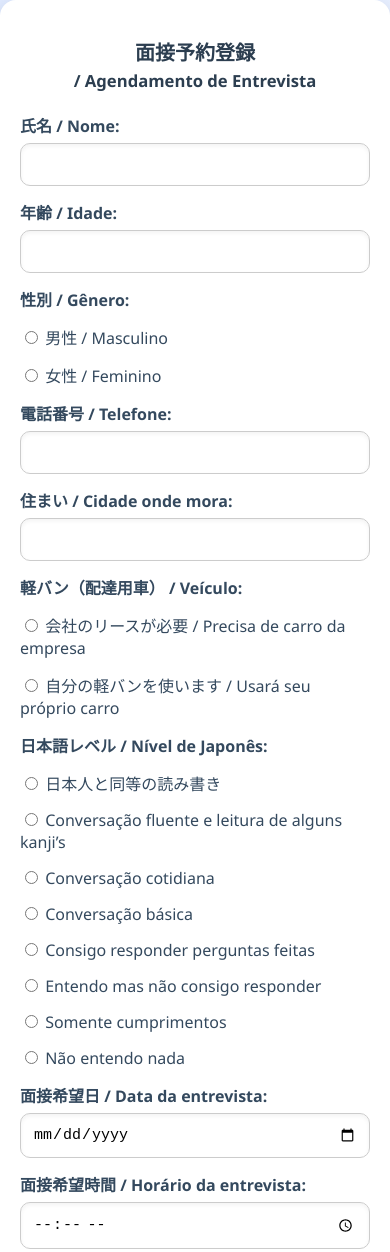
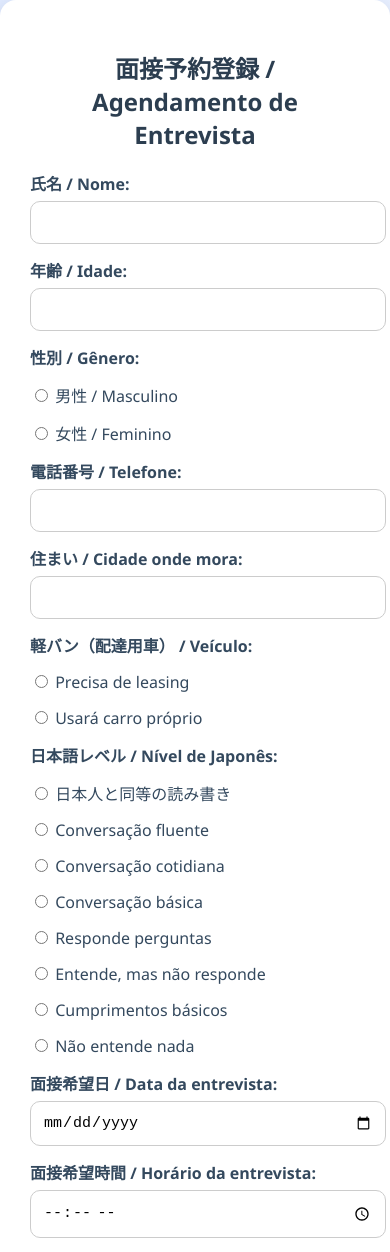
Before and after one commit to jobsjapan/forms, a plain HTML site: page index.html in a window 390 px wide. Shown: the top 1252 px of the page. Drawn offline with Linux system fonts and the light colour scheme.

Commit message:
Update index.html

```diff
--- a/index.html
+++ b/index.html
@@ -1,21 +1,19 @@
 <!DOCTYPE html>
 <html lang="ja">
 <head>
-  <meta charset="UTF-8">
-  <meta name="viewport" content="width=device-width, initial-scale=1.0">
+  <meta charset="UTF-8" />
+  <meta name="viewport" content="width=device-width, initial-scale=1.0"/>
   <title>面接予約登録 | Agendamento de Entrevista</title>
+  <link rel="icon" href="jobsjapan.png" type="image/png">
   <style>
-    * { box-sizing: border-box; }
-
     body {
-      margin: 0;
-      padding: 0;
       font-family: 'Segoe UI', sans-serif;
       background: linear-gradient(135deg, #e0eaff, #ffffff);
       display: flex;
       justify-content: center;
       align-items: center;
       min-height: 100vh;
+      margin: 0;
     }
 
     .form-container {
@@ -23,19 +21,12 @@
       padding: 30px;
       border-radius: 16px;
       width: 100%;
-      max-width: 480px;
+      max-width: 500px;
       box-shadow: 0 8px 20px rgba(0, 0, 0, 0.15);
-      transform: perspective(1000px) rotateX(0deg);
-      transition: all 0.4s ease;
-    }
-
-    .form-container:hover {
-      transform: perspective(1000px) rotateX(1deg);
     }
 
     h2 {
       text-align: center;
-      margin-bottom: 20px;
       color: #2c3e50;
     }
 
@@ -57,7 +48,6 @@
       border: 1px solid #ccc;
       border-radius: 10px;
       font-size: 15px;
-      box-shadow: inset 0 2px 4px rgba(0, 0, 0, 0.05);
     }
 
     .radio-group {
@@ -79,29 +69,12 @@
       border-radius: 12px;
       color: white;
       font-size: 16px;
-      font-weight: bold;
       cursor: pointer;
       width: 100%;
-      box-shadow: 0 4px 12px rgba(0, 122, 255, 0.4);
-      transition: background 0.3s ease;
     }
 
     button:hover {
       background: linear-gradient(to right, #3b7ddb, #006ae0);
-    }
-
-    @media (max-width: 480px) {
-      .form-container {
-        padding: 20px;
-      }
-
-      input, button {
-        font-size: 14px;
-      }
-
-      h2 {
-        font-size: 20px;
-      }
     }
   </style>
 
@@ -121,6 +94,7 @@
 
       const fullDatetime = new Date(`${date}T${time}`);
       const now = new Date();
+      const diff = (fullDatetime - now) / (1000 * 60); // em minutos
 
       await fetch("https://script.google.com/macros/s/AKfycbxgEuqK-OjQCKwCShZBi8Gm0YJE1IwEcH_k451608eoAeSEA6sNpT3iw4I8VB7r86SC/exec", {
         method: "POST",
@@ -129,14 +103,14 @@
         })
       });
 
-      const diff = (fullDatetime - now) / (1000 * 60);
-      const disponivel = true; // ✅ Altere manualmente: true = você está disponível agora
+      const disponivel = false; // ✅ Coloque true manualmente quando você estiver disponível
 
-      if (diff <= 10 && !disponivel) {
-        const msg = encodeURIComponent("Gostaria de marcar entrevista agora. Quando posso comparecer?");
-        window.location.href = `https://wa.me/818042170582?text=${msg}`;
-      } else if (diff <= 10 && disponivel) {
-        window.location.href = "https://meet.google.com/sym-fhub-czn";
+      if (diff <= 10) {
+        if (disponivel) {
+          window.location.href = "https://meet.google.com/sym-fhub-czn";
+        } else {
+          window.location.href = "aguarde.html";
+        }
       } else {
         window.location.href = "confirmacao.html";
       }
@@ -145,7 +119,7 @@
 </head>
 <body>
   <div class="form-container">
-    <h2>面接予約登録<br><small>/ Agendamento de Entrevista</small></h2>
+    <h2>面接予約登録 / Agendamento de Entrevista</h2>
     <form onsubmit="handleSubmit(event)">
       <label>氏名 / Nome:<br><input type="text" id="name" required></label>
       <label>年齢 / Idade:<br><input type="number" id="age" required></label>
@@ -158,19 +132,19 @@
       <label>住まい / Cidade onde mora:<br><input type="text" id="city" required></label>
       <label>軽バン（配達用車） / Veículo:</label>
       <div class="radio-group">
-        <label><input type="radio" name="car" value="会社のリースが必要" required> 会社のリースが必要 / Precisa de carro da empresa</label>
-        <label><input type="radio" name="car" value="自分の軽バンを使います" required> 自分の軽バンを使います / Usará seu próprio carro</label>
+        <label><input type="radio" name="car" value="会社のリースが必要" required> Precisa de leasing</label>
+        <label><input type="radio" name="car" value="自分の軽バンを使います" required> Usará carro próprio</label>
       </div>
       <label>日本語レベル / Nível de Japonês:</label>
       <div class="radio-group">
         <label><input type="radio" name="japanese" value="日本人と同等の読み書き" required> 日本人と同等の読み書き</label>
-        <label><input type="radio" name="japanese" value="CONVERSAÇÃO FLUENTE E LEITURA DE ALGUNS KANJIS" required> Conversação fluente e leitura de alguns kanji’s</label>
+        <label><input type="radio" name="japanese" value="CONVERSAÇÃO FLUENTE E LEITURA DE ALGUNS KANJIS" required> Conversação fluente</label>
         <label><input type="radio" name="japanese" value="CONVERSAÇÃO COTIDIANA" required> Conversação cotidiana</label>
         <label><input type="radio" name="japanese" value="CONVERSAÇÃO BÁSICA" required> Conversação básica</label>
-        <label><input type="radio" name="japanese" value="CONSIGO RESPONDER PERGUNTAS FEITAS" required> Consigo responder perguntas feitas</label>
-        <label><input type="radio" name="japanese" value="ENTENDO MAS NÃO CONSIGO RESPONDER" required> Entendo mas não consigo responder</label>
-        <label><input type="radio" name="japanese" value="SOMENTE CUMPRIMENTOS" required> Somente cumprimentos</label>
-        <label><input type="radio" name="japanese" value="NÃO ENTENDO NADA" required> Não entendo nada</label>
+        <label><input type="radio" name="japanese" value="CONSIGO RESPONDER PERGUNTAS FEITAS" required> Responde perguntas</label>
+        <label><input type="radio" name="japanese" value="ENTENDO MAS NÃO CONSIGO RESPONDER" required> Entende, mas não responde</label>
+        <label><input type="radio" name="japanese" value="SOMENTE CUMPRIMENTOS" required> Cumprimentos básicos</label>
+        <label><input type="radio" name="japanese" value="NÃO ENTENDO NADA" required> Não entende nada</label>
       </div>
       <label>面接希望日 / Data da entrevista:<br><input type="date" id="date" required></label>
       <label>面接希望時間 / Horário da entrevista:<br><input type="time" id="time" required></label>
```
